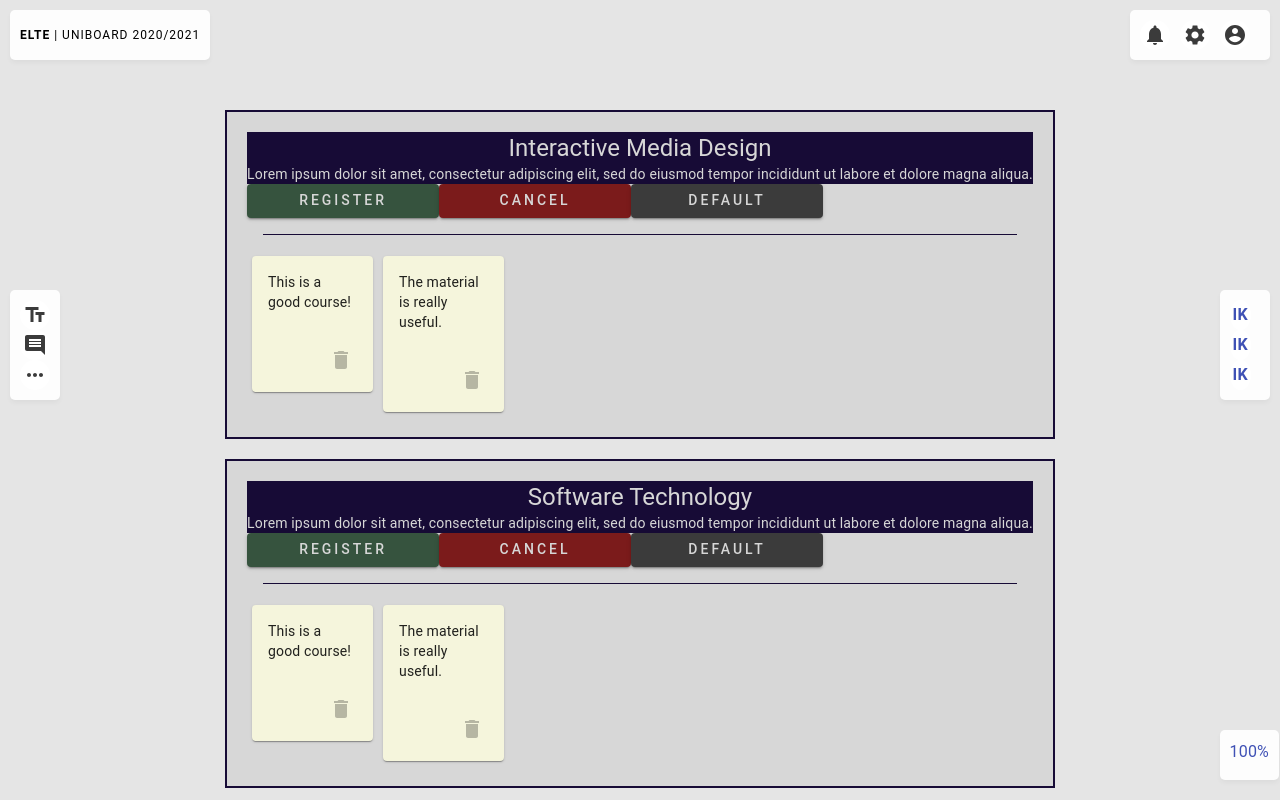
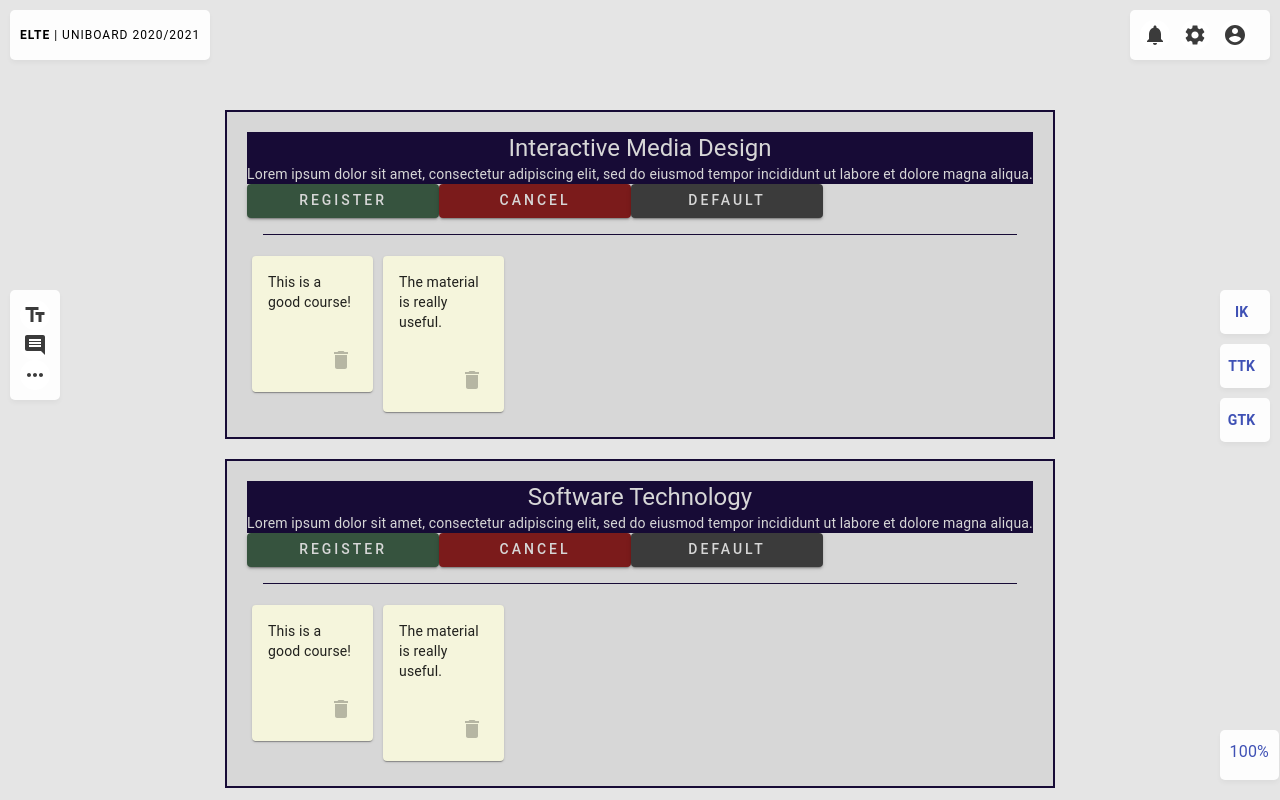
Before and after one commit to medaharrat/uni-board, a Next.js app: page / in a window 1280 px wide. Built offline with nearby package versions, Linux system fonts and the light colour scheme.

Commit message:
Fix button background

```diff
--- a/src/components/Header/index.js
+++ b/src/components/Header/index.js
@@ -120,25 +120,15 @@ const Header = ({ title, zoomIndex }) => {
       </Grid>
 
       { /* Switch Faculties */ }
-      <Grid className={ clsx(classes.container, classes.switch) }>
+      <Grid
+        direction="column"
+        justifyContent="center"
+        alignItems="center" className={ clsx(classes.container, classes.switch) }
+      >
         <Grid item>
           <Bar vertical>
-            <Tooltip title="IK" placement="right" arrow>
-              <IconButton disableRipple className={classes.iconBtn} color="primary">
-                <Typography className={ classes.facultyBtn }>
-                  IK
-                </Typography>
-              </IconButton>
-            </Tooltip>
-            <Tooltip title="IK" placement="right" arrow>
-              <IconButton disableRipple className={classes.iconBtn} color="primary">
-                <Typography className={ classes.facultyBtn }>
-                  IK
-                </Typography>
-              </IconButton>
-            </Tooltip>
-            <Tooltip title="IK" placement="right" arrow>
-              <IconButton disableRipple className={classes.iconBtn} color="primary">
+            <Tooltip title="IK" placement="left" arrow>
+              <IconButton disableRipple className={classes.textBtn} color="primary">
                 <Typography className={ classes.facultyBtn }>
                   IK
                 </Typography>
@@ -146,6 +136,31 @@ const Header = ({ title, zoomIndex }) => {
             </Tooltip>
           </Bar>
         </Grid>
+
+        <Grid item>
+          <Bar vertical>
+            <Tooltip title="TTK" placement="left" arrow>
+              <IconButton disableRipple className={classes.textBtn} color="primary">
+                <Typography className={ classes.facultyBtn }>
+                  TTK
+                </Typography>
+              </IconButton>
+            </Tooltip>
+          </Bar>
+        </Grid>
+
+        <Grid item>
+          <Bar vertical>
+            <Tooltip title="GTK" placement="left" arrow>
+              <IconButton disableRipple className={classes.textBtn} color="primary">
+                <Typography className={ classes.facultyBtn }>
+                  GTK
+                </Typography>
+              </IconButton>
+            </Tooltip>
+          </Bar>
+        </Grid>
+
       </Grid>
 
       { /* Zoom index */ }
--- a/src/components/Header/styles.js
+++ b/src/components/Header/styles.js
@@ -23,8 +23,14 @@ const useStyles = makeStyles((theme) => ({
     padding: 3,
     marginRight: 10,
   },
+  textBtn: {
+    backgroundColor: 'transparent !important',
+    height: 20, width: 20,
+    textAlign: 'center'
+  },
   facultyBtn: {
     fontWeight: 600,
+    fontSize: 14,
   },
   icon: {
     fill: palette.text.dark_1,
```
